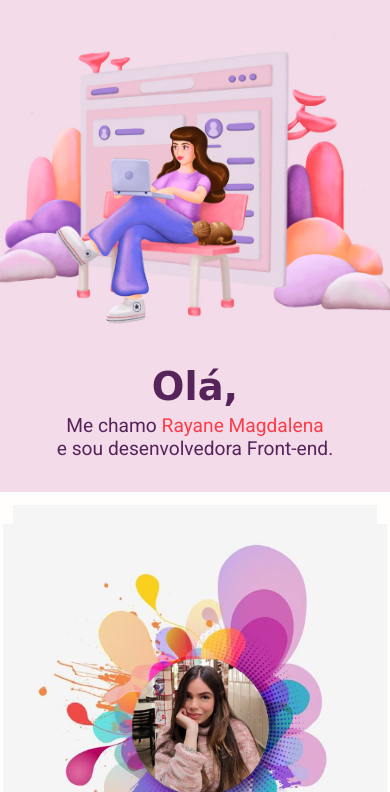
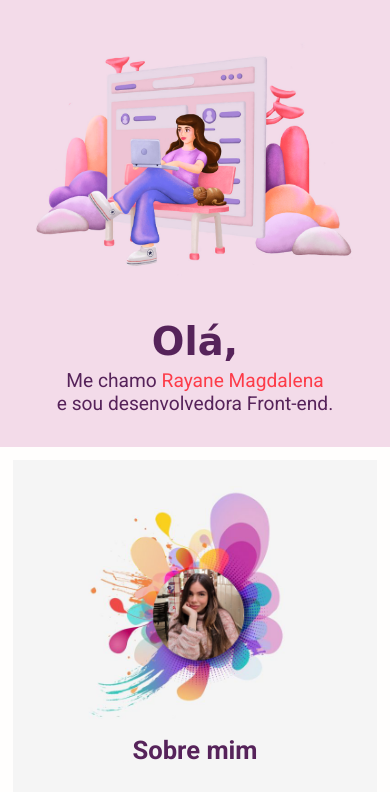
Before and after one commit to RayaneMagdalena/portfolio, a plain HTML site: page index.html in a window 390 px wide. Shown: the part 52-844 px from the top of the page. Drawn offline with nearby package versions, Linux system fonts and the light colour scheme; a web font is replaced by a local one.

Commit message:
adjust responsiveness

```diff
--- a/style.css
+++ b/style.css
@@ -372,8 +372,7 @@ li {
 
     .um,
     .dois,
-    .tres
-     {
+    .tres {
         background-color: #f24a5b;
 
         height: 3px;
@@ -394,6 +393,7 @@ li {
         position: absolute;
         z-index: 20;
     }
+
     .menu-section.on {
         position: absolute;
         top: 0;
@@ -417,8 +417,9 @@ li {
         right: 45px;
         top: 15px;
     }
+
     /* CRIANDO O X */
-.menu-section.on .menu-toggle .um{
+    .menu-section.on .menu-toggle .um {
         transform: rotate(45deg) translate(7px, 7px);
     }
 
@@ -451,3 +452,17 @@ color: #642a68;
         border-bottom: none;
         transition-duration: 0.3;
     }
+
+}
+
+@media (max-width: 418px) {
+
+    .apresentação-img {
+        max-width: 50rem;
+        padding: 5rem 0;
+    }
+
+    .sobre-mim-img {
+        max-width: 40rem;
+    }
+}
```
Lines whose indentation alone changed are shown as unchanged.
